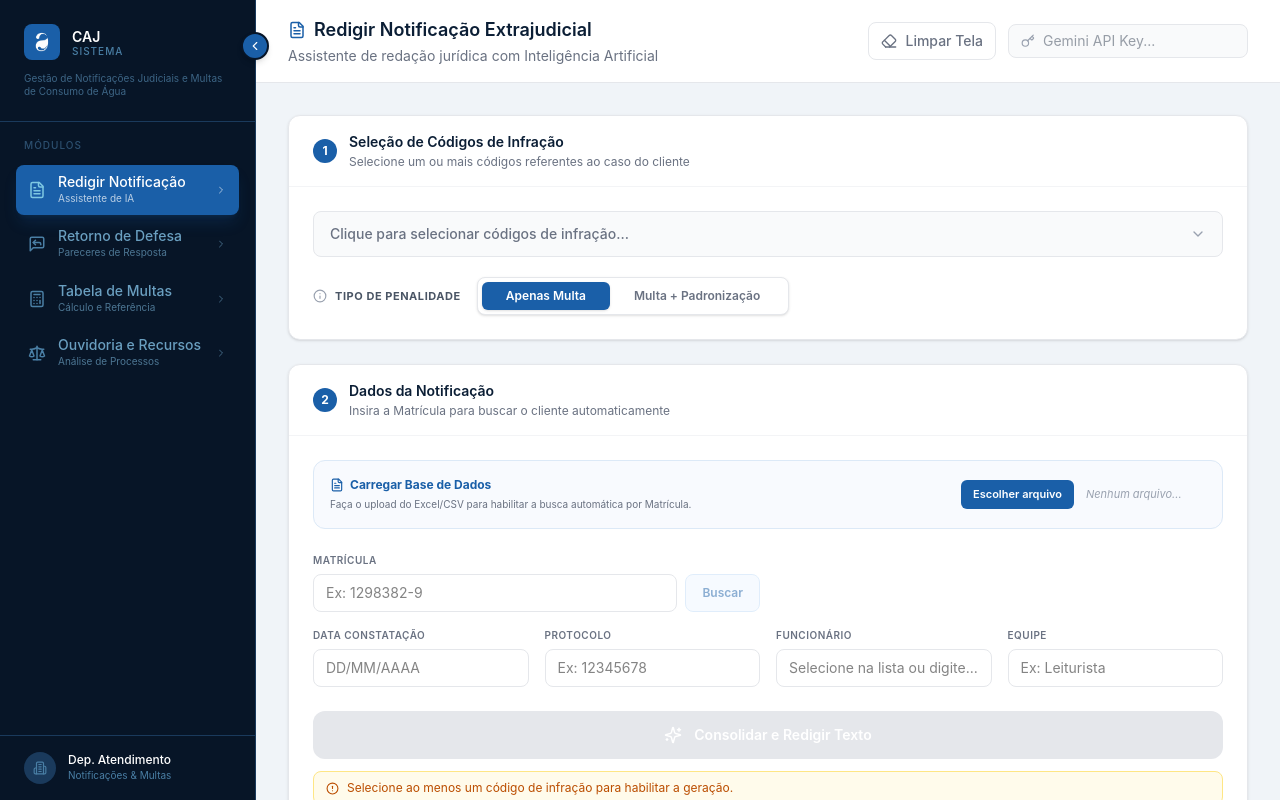
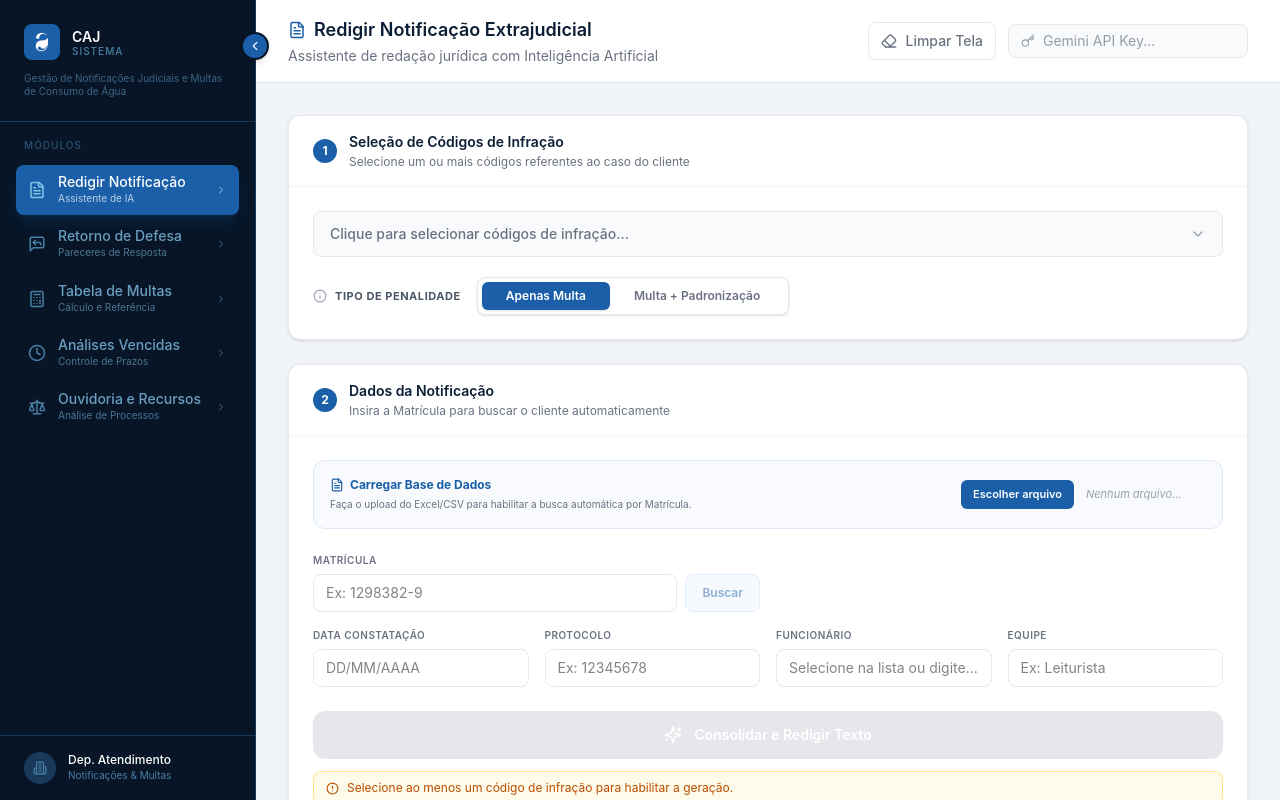
Before and after one commit to MarieleV/Notificacao-CAJ, a React (Vite) app in the folder front-end/: page / in a window 1280 px wide. Built offline with nearby package versions, Linux system fonts and the light colour scheme.

Commit message:
atualização da disposição dos itens do menu

```diff
--- a/front-end/src/components/Layout.tsx
+++ b/front-end/src/components/Layout.tsx
@@ -7,7 +7,8 @@ import {
   Scale,
   ChevronRight,
   ChevronLeft,
-  Building2
+  Building2,
+  Clock // <-- Ícone novo importado para a nova tela
 } from "lucide-react";
 import { ElementType } from "react";
 
@@ -18,7 +19,7 @@ interface NavItemProps {
   title: string;
   subtitle: string;
   end?: boolean;
-  isCollapsed: boolean; // <-- Nova propriedade
+  isCollapsed: boolean;
 }
 
 function NavItem({ to, icon: Icon, title, subtitle, end = false, isCollapsed }: NavItemProps) {
@@ -141,12 +142,21 @@ export function Layout() {
           />
 
           <NavItem
+            to="/controle-analises"
+            icon={Clock}
+            title="Análises Vencidas"
+            subtitle="Controle de Prazos"
+            isCollapsed={isCollapsed}
+          />
+
+          <NavItem
             to="/ouvidoria"
             icon={Scale}
             title="Ouvidoria e Recursos"
             subtitle="Análise de Processos"
             isCollapsed={isCollapsed}
           />
+
         </nav>
 
         {/* Footer */}
```
